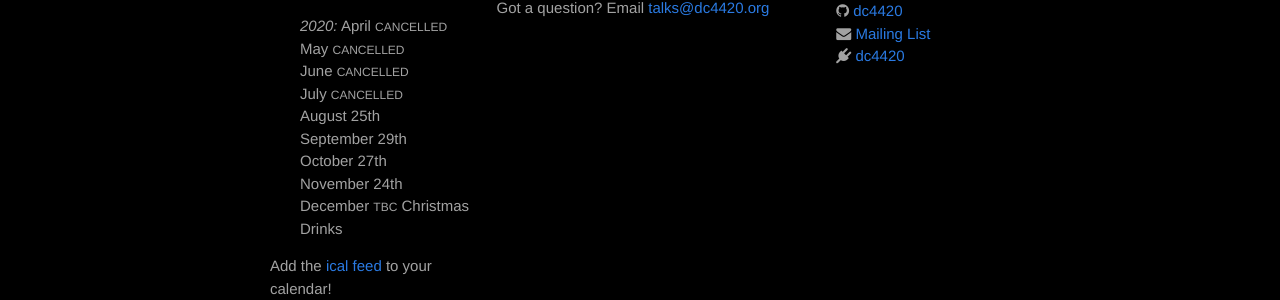
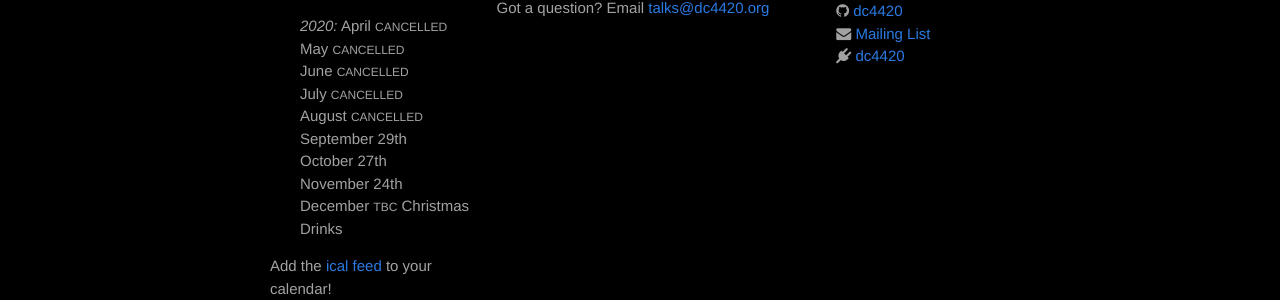
Before and after one commit to dc4420/website, a Jekyll site: the page built from index.html, in a window 1280 px wide. Shown: the part 546-846 px from the top of the page. Built offline with Jekyll 4.4.1, drawn with Linux system fonts in a browser that asks for light colours; nearby versions of some CDN libraries.

Commit message:
August is cancelled too

```diff
--- a/_includes/footer.html
+++ b/_includes/footer.html
@@ -11,7 +11,7 @@
           <li>May <i class="small-caps">CANCELLED</i></li>
           <li>June <i class="small-caps">CANCELLED</i></li>
           <li>July <i class="small-caps">CANCELLED</i></li>
-          <li>August 25th</li>
+          <li>August <i class="small-caps">CANCELLED</i></li>
           <li>September 29th</li>
           <li>October 27th</li>
           <li>November 24th</li>
```
